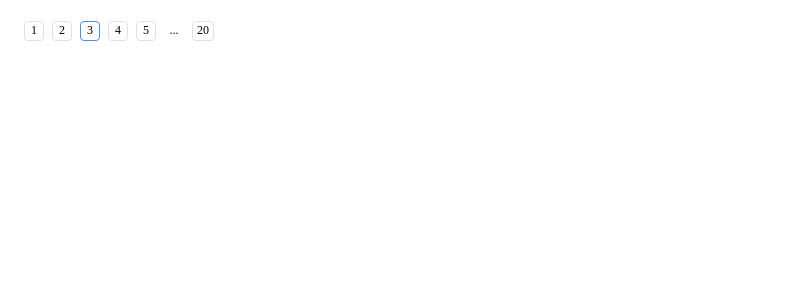
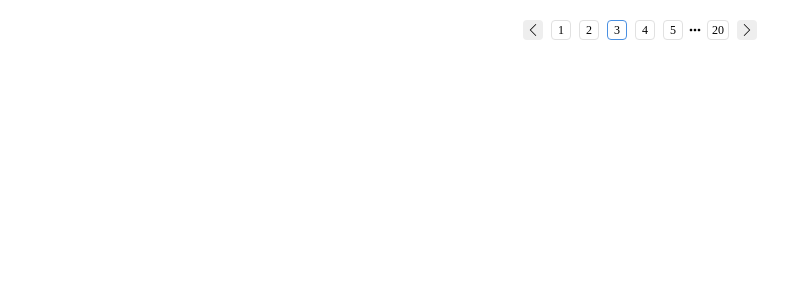
Before and after one commit to wang7211401/vue-ui, a Vue app: page / in a window 1280 px wide. Shown: the top 300 px of the page, without its empty margins (0-796 px from the left). Built offline with nearby package versions, Linux system fonts and the light colour scheme.

Commit message:
完成基本样式

```diff
--- a/src/pager.vue
+++ b/src/pager.vue
@@ -1,14 +1,31 @@
 <template>
     <div class="g-pager">
-        <span v-for="(page, index) in pages" :key="index" class="g-pager-item"
-        :class="{active:page === currentPage,separator:page === '...'}">
-            {{page}}
+        <span class="g-pager-nav prev" :class="{disabled:currentPage === 1}">
+            <g-icon name="left"></g-icon>
+        </span>
+        <template v-for="page in pages">
+            <template v-if="page === currentPage">
+                <span class="g-pager-item current">{{page}}</span>
+            </template>
+            <template v-else-if="page === '...'">
+                <g-icon class="g-pager-separtor" name="dots"></g-icon>
+            </template>
+            <template v-else>
+                <span class="g-pager-item other">{{page}}</span>
+            </template>
+        </template>
+        <span class="g-pager-nav next" :class="{disabled:currentPage === totalPage}">
+            <g-icon name="right"></g-icon>
         </span>
     </div>
 </template>
 <script>
+import GIcon from './icon'
 export default {
     name:'pager',
+    components:{
+        GIcon
+    },
     props:{
         totalPage:{
             type:Number,
@@ -30,6 +47,7 @@ export default {
         this.currentPage -2,
         this.currentPage + 1,
         this.currentPage + 2]
+        .filter(n => n >= 1 && n <= this.totalPage)
         .sort((a,b) => a-b))
         .reduce((prev,current,index,array)=>{
             prev.push(current)
@@ -55,26 +73,49 @@ function unique(array){
 <style lang="scss" scoped>
     @import "var";
     .g-pager{
+        display: flex;
+        justify-content: center;
+        align-items: center;
+        $width:20px;
+        $height:20px;
+        $font-size:12px;
+        &-separator{
+            width:$width;
+            font-size:$font-size;
+        }
         &-item{
+            min-width: $width;
+            height:$height;
+            font-size:$font-size;
             border:1px solid #e1e1e1;
             border-radius:$border-radius;
             padding:0 4px;
             display: inline-flex;
             justify-content: center;
             align-items:center;
-            font-size:12px;
-            min-width:20px;
-            height:20px;
             margin:0 4px;
             cursor:pointer;
-            &.separator{
-                border:none;
-            }
-            &.active,&.hover{
+            &.current,&:hover{
                 border-color:$blue;
             }
-            &.active{
-                cursor:default;
+            &.current{
+                cursor: default
+            }
+        }
+        &-nav{
+            margin:0 4px;
+            display: inline-flex;
+            justify-content: center;
+            align-items:center;
+            background: $grey;
+            height:$height;
+            width:$width;
+            border-radius:$border-radius;
+            font-size:$font-size;
+            &.disabled{
+                svg{
+                    fill:darken($grey, 30%);
+                }
             }
         }
     }
```
Also changed, not shown: src/svg.js.
